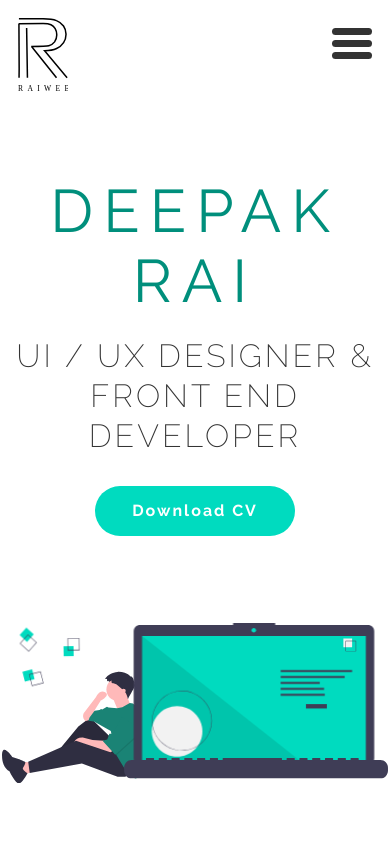
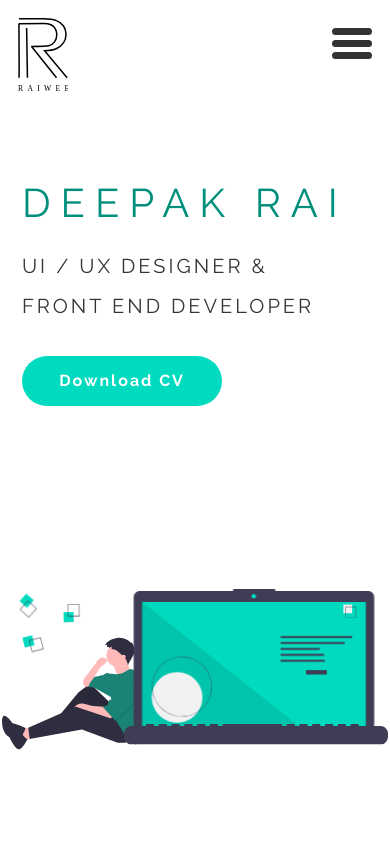
Before and after one commit to Deepakrai767622/React-portfolio, a React (Create React App) app: page / in a window 390 px wide. Shown: the top 844 px of the page. Built offline with nearby package versions, Linux system fonts and the light colour scheme; a web font is replaced by a local one.

Commit message:
css change

```diff
--- a/src/scss/_mobile.scss
+++ b/src/scss/_mobile.scss
@@ -20,10 +20,10 @@
     }
 
     .text {
-      padding-left: 100px;
       flex: 1 1 30rem;
+      margin: auto;
       padding: 0;
-      margin-top: 50px;
+
       h1 {
         font-family: $raleway;
         font-weight: 400;
@@ -31,7 +31,7 @@
         font-size: 60px;
         letter-spacing: 10px;
         transition: all 0.5s;
-        text-align: center;
+        text-align: left;
       }
 
       h2 {
@@ -44,7 +44,6 @@
         letter-spacing: 3px;
         transition: all 0.5s;
         text-align: left;
-        text-align: center;
       }
 
       p {
@@ -70,7 +69,7 @@
         font-family: $raleway;
         font-weight: 700;
         letter-spacing: 2px;
-        margin: auto;
+        // margin: auto;
         margin-top: 30px;
         transition: all 0.5s ease-in-out;
 
@@ -92,7 +91,7 @@
   }
 }
 
-@media (max-width: 900px) {
+@media (max-width: 850px) {
   .skill {
     padding: 0px;
   }
@@ -122,4 +121,26 @@
   .pr-text {
     padding: 20px;
   }
+
+  .text {
+    flex: 1 1 30rem;
+    margin: 100px 150px;
+    padding: 0;
+
+    h1 {
+      font-size: 40px !important;
+      letter-spacing: 5px;
+      transition: all 0.5s;
+      text-align: left;
+    }
+
+    h2 {
+      font-size: 20px !important;
+      font-weight: 400 !important;
+      line-height: 30px;
+      color: var(--lightColor);
+      margin-top: 20px;
+      letter-spacing: 2px;
+    }
+  }
 }
--- a/src/scss/style.scss
+++ b/src/scss/style.scss
@@ -64,7 +64,8 @@ main {
   }
 
   .text {
-    flex: 10 1 30rem;
+    flex: 1 1 30rem;
+
     h1 {
       font-family: $raleway;
       font-weight: 400;
@@ -73,6 +74,7 @@ main {
       letter-spacing: 10px;
       transition: all 0.5s;
       text-align: left;
+      margin: 20px;
     }
 
     h2 {
@@ -81,7 +83,7 @@ main {
       font-weight: 200;
       line-height: 40px;
       color: var(--lightColor);
-      margin-top: 20px;
+      margin: 20px;
       letter-spacing: 3px;
       transition: all 0.5s;
       text-align: left;
@@ -110,7 +112,7 @@ main {
       font-family: $raleway;
       font-weight: 700;
       letter-spacing: 2px;
-      margin-top: 30px;
+      margin: 30px 20px;
       transition: all 0.5s ease-in-out;
 
       &:hover {
```
